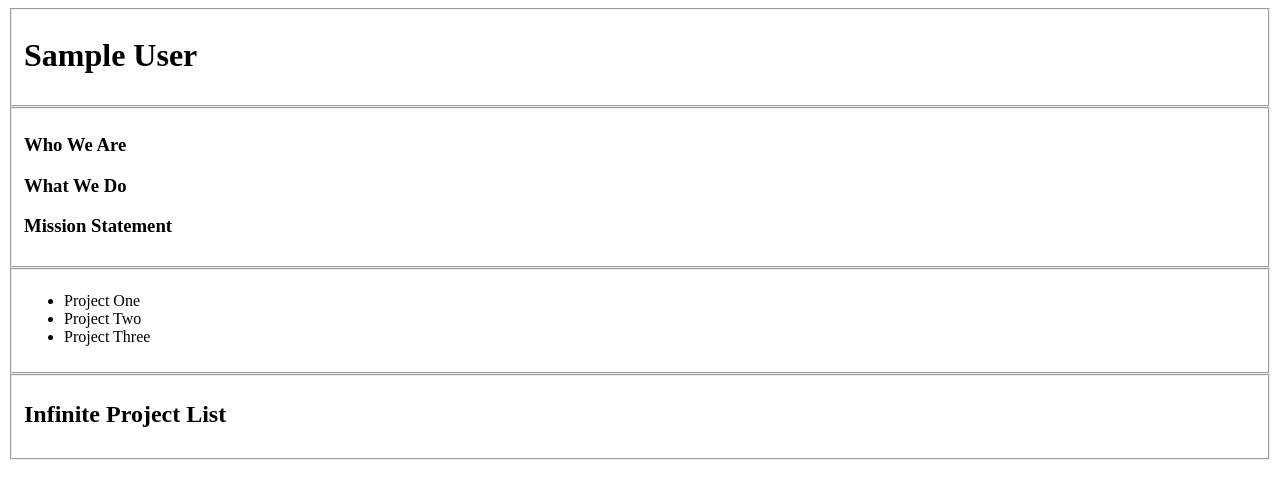
After one commit to SanSanchez/Project_Portal, a PHP site: page /php/html/Company_Profile.php in a window 1280 px wide. The commit adds this page. Shown: the top 499 px of the page. Run offline with PHP 8.4, Linux system fonts and the light colour scheme; the visitor is signed in with stand-in values (Sample User, id 1).

Commit message:
updates for Company stuff

```diff
--- /dev/null
+++ b/php/html/Company_Profile.php
@@ -0,0 +1,28 @@
+<?php session_start(); ?>
+<!--Public Profile Page-->
+<!DOCTYPE html>
+<html>
+  <head>
+    <title>Company Profile</title>
+  </head>
+  <body>
+    <fieldset id="Name">
+      <h1><?php echo $_SESSION['result']['name']?></h1>
+    </fieldset>
+    <fieldset id="Info">
+      <h3>Who We Are</h3>
+      <h3>What We Do</h3>
+      <h3>Mission Statement</h3>
+    </fieldset>
+    <fieldset id="Project_List">
+      <ul>
+        <li>Project One</li>
+        <li>Project Two</li>
+        <li>Project Three</li>
+      </ul>
+    </fieldset>
+    <fieldset id="Past_Projects">
+      <h2>Infinite Project List</h2>
+    </fieldset>
+  </body>
+</html>
--- a/php/route.php
+++ b/php/route.php
@@ -48,7 +48,7 @@
 			if($data["total"] == 1)
 			{
 				$_SESSION['result'] = $data;
-				header("Location: ../php/Company_Profile.php");
+				header("Location: ../php/html/Company_Profile.php");
 	    		exit;
 			}
 			echo "Username or Password incorrect";
```
Also changed, not shown: php/Company_Registration.php (+2 -20 lines).
